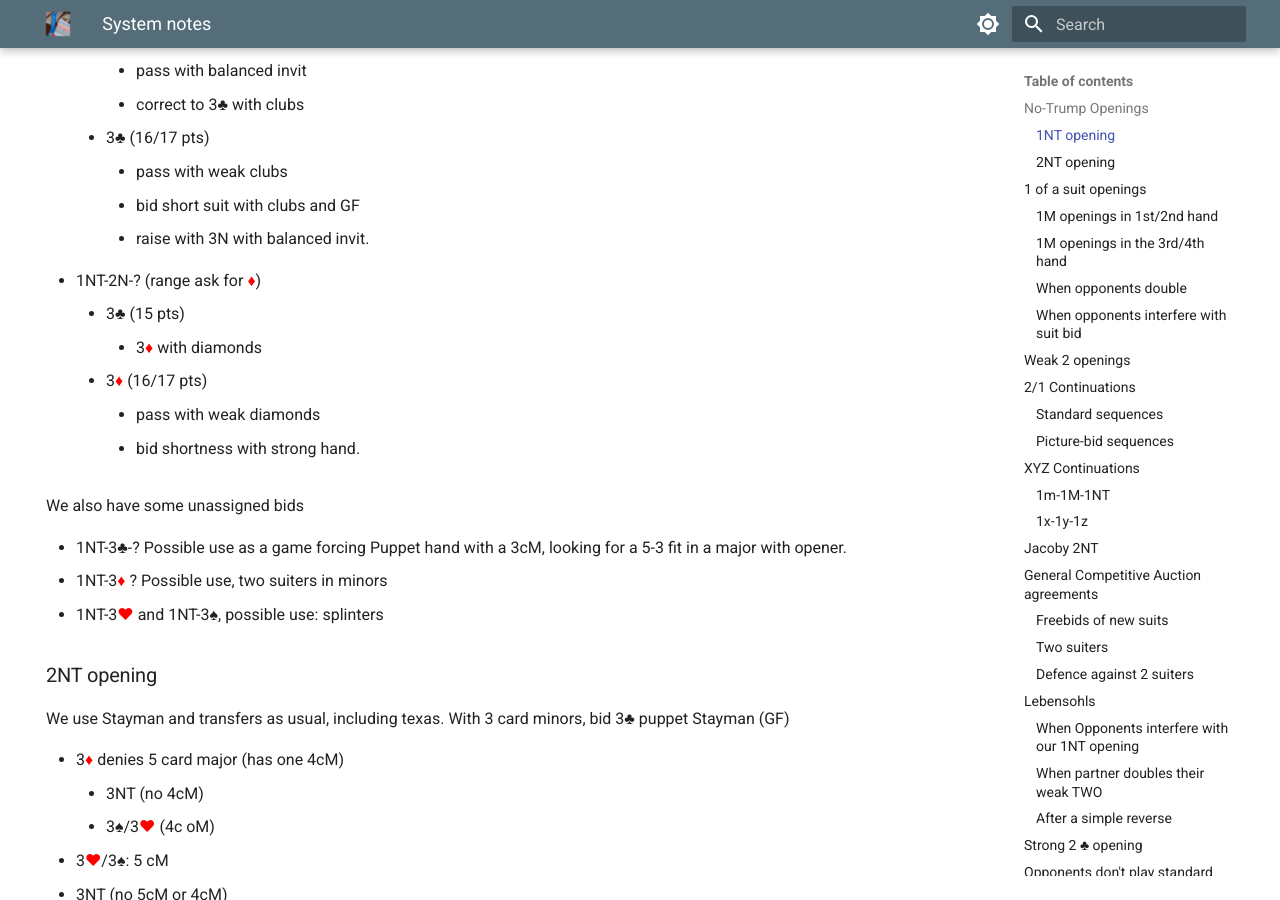
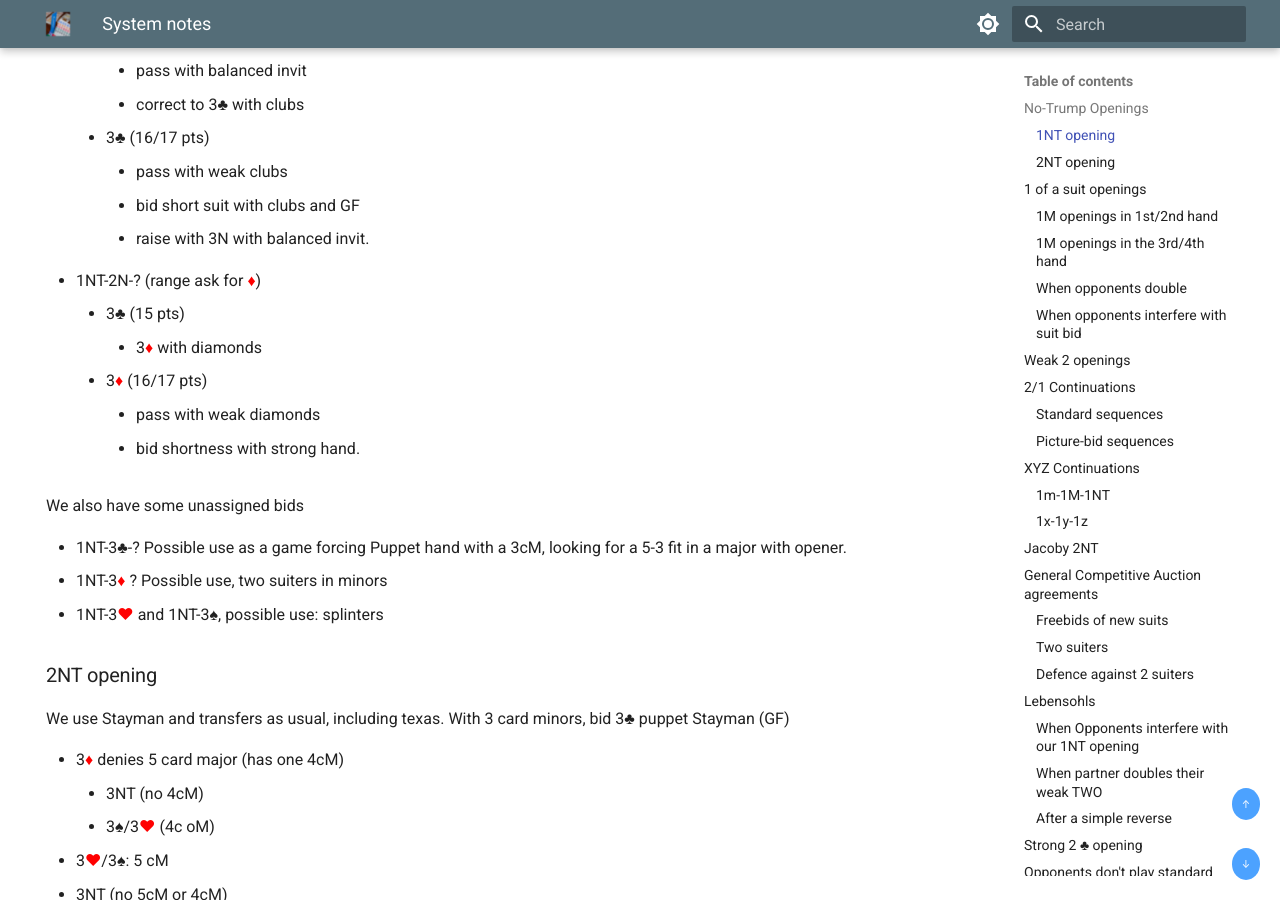
Before and after one commit to Souvik-0612/Bridge, an MkDocs documentation site: the page built from docs/index.md, in a window 1280 px wide and 900 px high, scrolled down 588 px. Built offline with MkDocs 1.6.1 and Material for MkDocs 9.7.7, drawn with Linux system fonts in a browser that asks for light colours.

```diff
--- a/mkdocs.yml
+++ b/mkdocs.yml
@@ -18,6 +18,11 @@ theme:
       toggle:
         icon: material/brightness-4
         name: Switch to light mode
+
+extra_javascript:
+  - js/scroll.js
+extra_css:
+  - css/custom.css
 
 nav:
   - System notes: index.md
```
